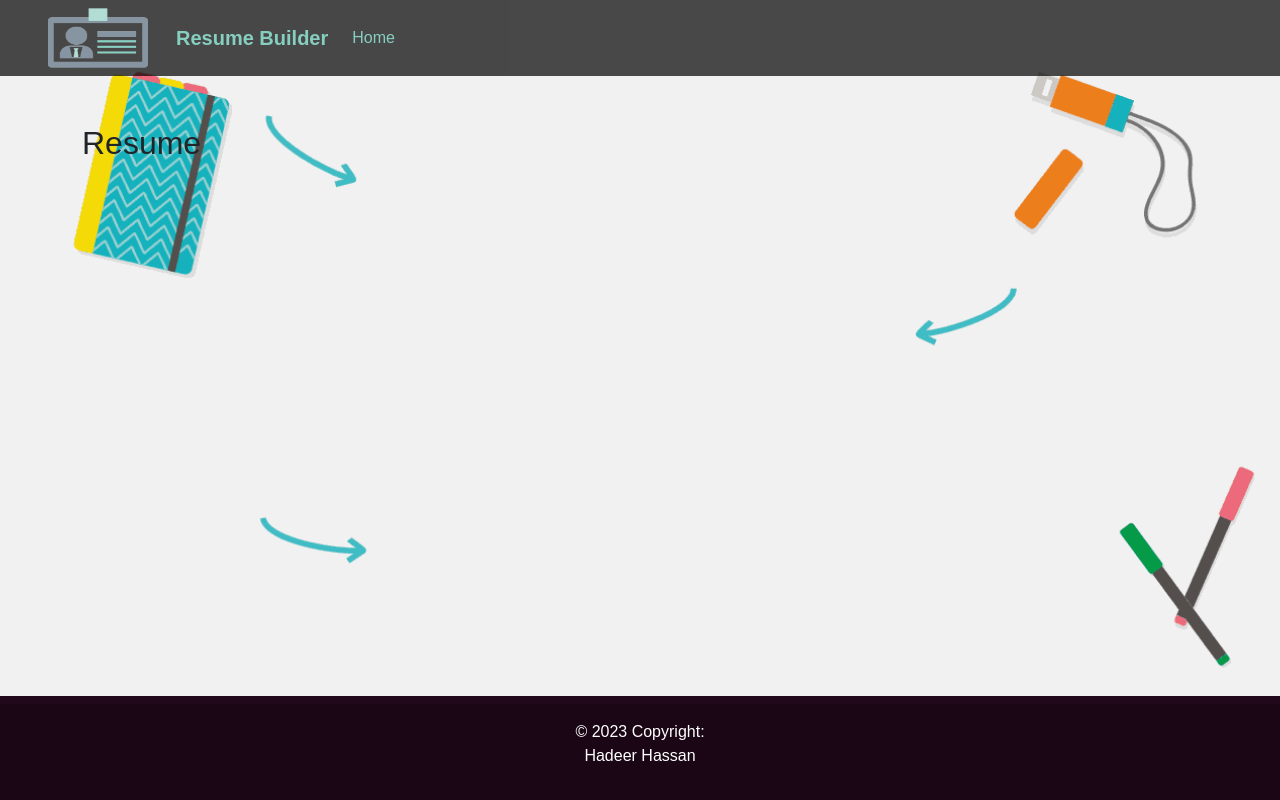
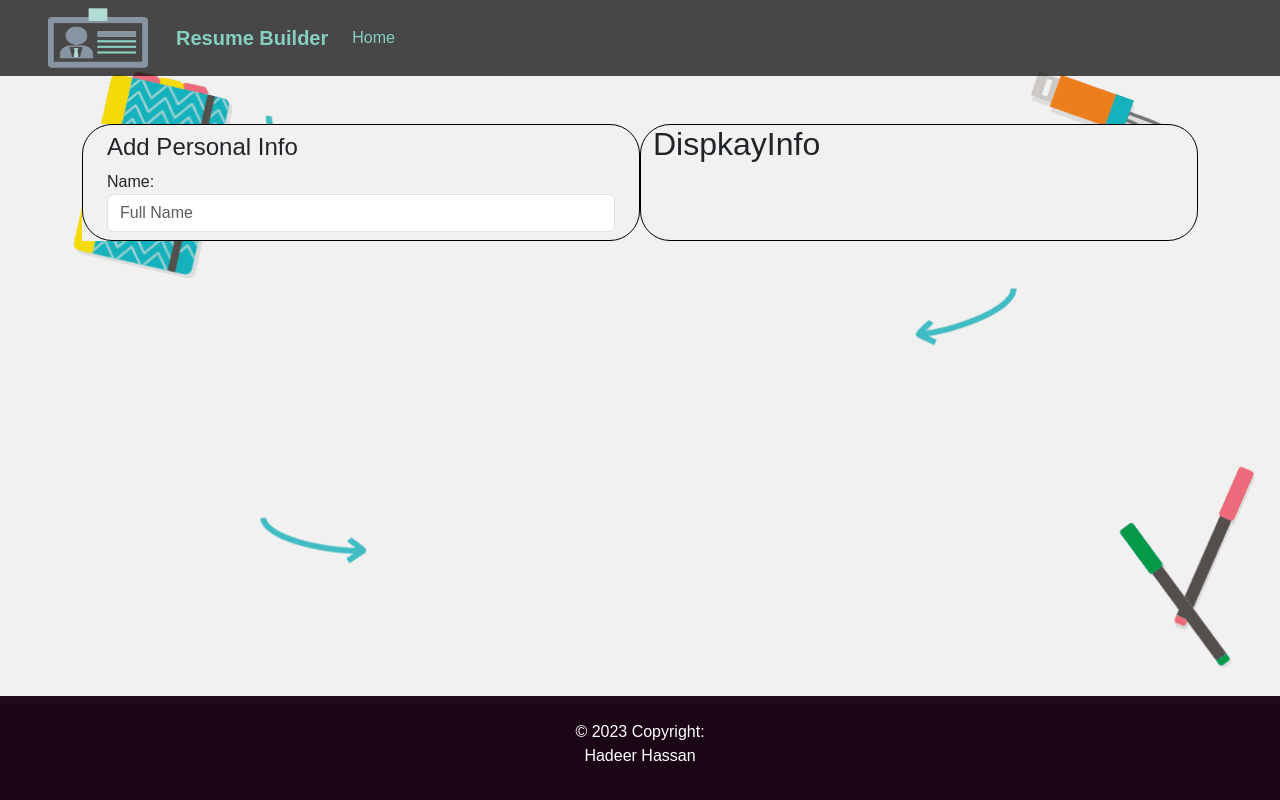
Before and after one commit to HadeerHassan28/Sync-resmueBuilder, a React (Vite) app in the folder frontEnd/: page /resume in a window 1280 px wide. Built offline with nearby package versions, Linux system fonts and the light colour scheme; a web font is replaced by a local one.

Commit message:
start start inputs

```diff
--- /dev/null
+++ b/frontEnd/src/component/AddInfo/AddInfo.jsx
@@ -0,0 +1,26 @@
+import React from "react";
+import styles from "./AddInfo.module.css";
+const AddInfo = () => {
+  return (
+    <>
+      <div className="container">
+        <form>
+          <div>
+            <h4 className="mt-2">Add Personal Info</h4>
+            <label htmlFor="name">Name:</label>
+            <input
+              type="text"
+              placeholder="Full Name"
+              className="form-control mb-2"
+              // value={ }
+              id="name"
+              name="name"
+            />
+          </div>
+        </form>
+      </div>
+    </>
+  );
+};
+
+export default AddInfo;
--- /dev/null
+++ b/frontEnd/src/component/DisplayInfo/DispkayInfo.jsx
@@ -0,0 +1,11 @@
+import React from "react";
+import styles from "./DispkayInfo.module.css";
+const DisplayInfo = () => {
+  return (
+    <>
+      <h2>DispkayInfo</h2>
+    </>
+  );
+};
+
+export default DisplayInfo;
--- a/frontEnd/src/component/Home/Home.jsx
+++ b/frontEnd/src/component/Home/Home.jsx
@@ -11,11 +11,11 @@ const Home = () => {
   return (
     <>
       <div className="container">
-        <div className="row border">
-          <div className="col-md-6">
+        <div className="row ">
+          <div className="col-md-6 border">
             <img src={home} alt="Home Picture" className="imgHome mx-4" />
           </div>
-          <div className="col-md-6 d-flex align-self-center flex-column">
+          <div className="col-md-6 d-flex align-self-center flex-column px-5">
             <h1 className="title">Start Build Your Resmue</h1>
             <button onClick={handleSubmit} type="button" className="btn">
               Let's Start
--- a/frontEnd/src/component/Resume/Resume.jsx
+++ b/frontEnd/src/component/Resume/Resume.jsx
@@ -1,9 +1,21 @@
 import React from "react";
 import styles from "./Resume.module.css";
+import AddInfo from "../AddInfo/AddInfo";
+import DisplayInfo from "../DisplayInfo/DispkayInfo";
+
 const Resume = () => {
   return (
     <>
-      <h2>Resume</h2>
+      <div className="container">
+        <div className="row imgHome">
+          <div className="col-md-6 border">
+            <AddInfo />
+          </div>
+          <div className="col-md-6 border">
+            <DisplayInfo />
+          </div>
+        </div>
+      </div>
     </>
   );
 };
--- a/frontEnd/src/index.css
+++ b/frontEnd/src/index.css
@@ -46,7 +46,7 @@ body {
   font-size: larger;
 }
 .border {
-  border: 1px solid var(--main-color);
+  border: 1px solid var(--main-color) !important;
   border-radius: 30px;
 }
 .imgHome {
```
Also changed, not shown: frontEnd/src/component/AddInfo/AddInfo.module.css (added), frontEnd/src/component/DisplayInfo/DispkayInfo.module.css (added).
